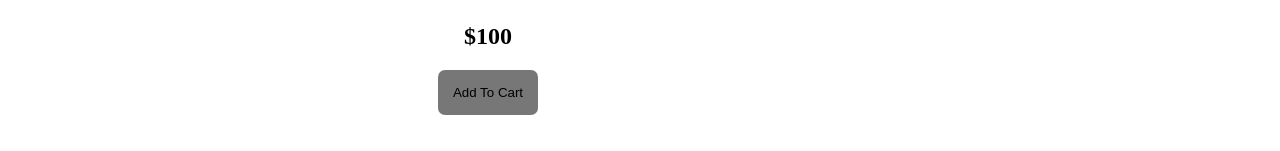
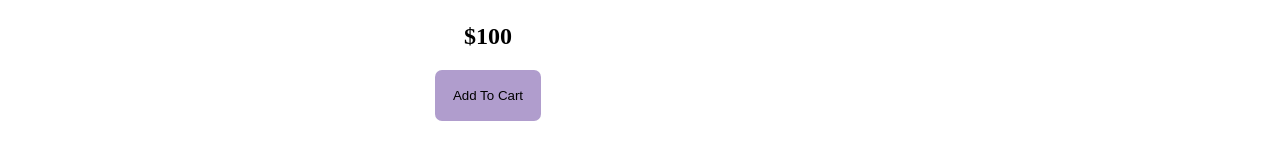
Before and after one commit to shivaorsu/Dummy, a React (Create React App) app: page / in a window 1280 px wide. Shown: the part 649-800 px from the top of the page. Built offline with nearby package versions, Linux system fonts and the light colour scheme.

Commit message:
Css added

```diff
--- a/src/Compontents/Cart/Cart.js
+++ b/src/Compontents/Cart/Cart.js
@@ -66,7 +66,7 @@ const Cart = (props) => {
         <span> PRICE </span>
         <span> QUANTITY </span>
       </div>
-      {cartItems}
+      {CartItems}
       <h2 className={classes.h2}> Total ${totalAmount} </h2>
 
       <button className={classes.button}>PURCHASE </button>
--- a/src/Compontents/Homee/Home.module.css
+++ b/src/Compontents/Homee/Home.module.css
@@ -9,7 +9,7 @@
 
 .button {
     background-color: transparent;
-    color: white;
+    color: blue;
     border-color: aqua;
 }
 
--- a/src/Compontents/Products/Product.module.css
+++ b/src/Compontents/Products/Product.module.css
@@ -10,8 +10,8 @@
 
 .button1 {
   display: flex;
-  padding: 15px;
-  background-color: #777;
+  padding: 18px;
+  background-color: rgb(176, 157, 205);
   border: none;
   border-radius: 7px;
   margin: auto;
```
